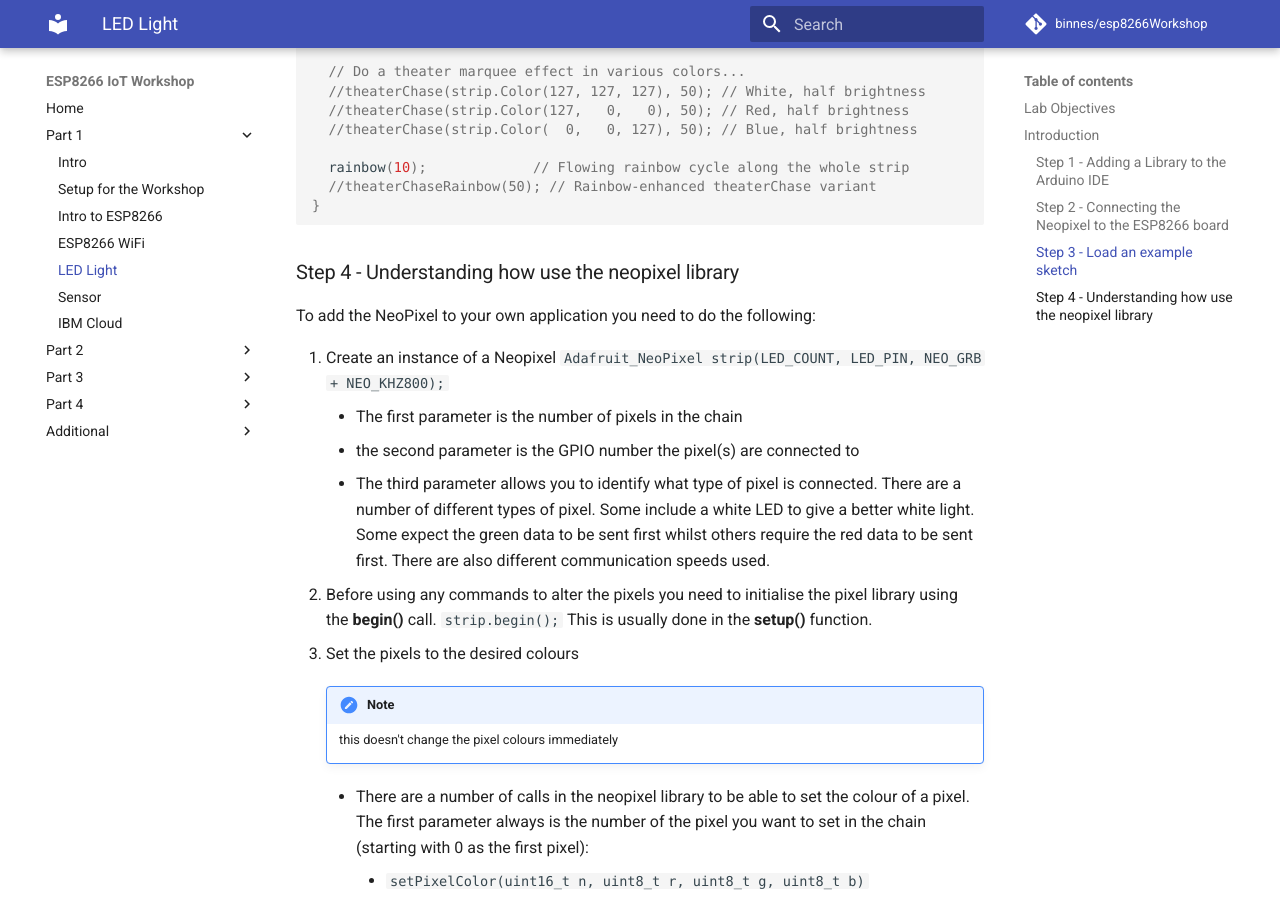
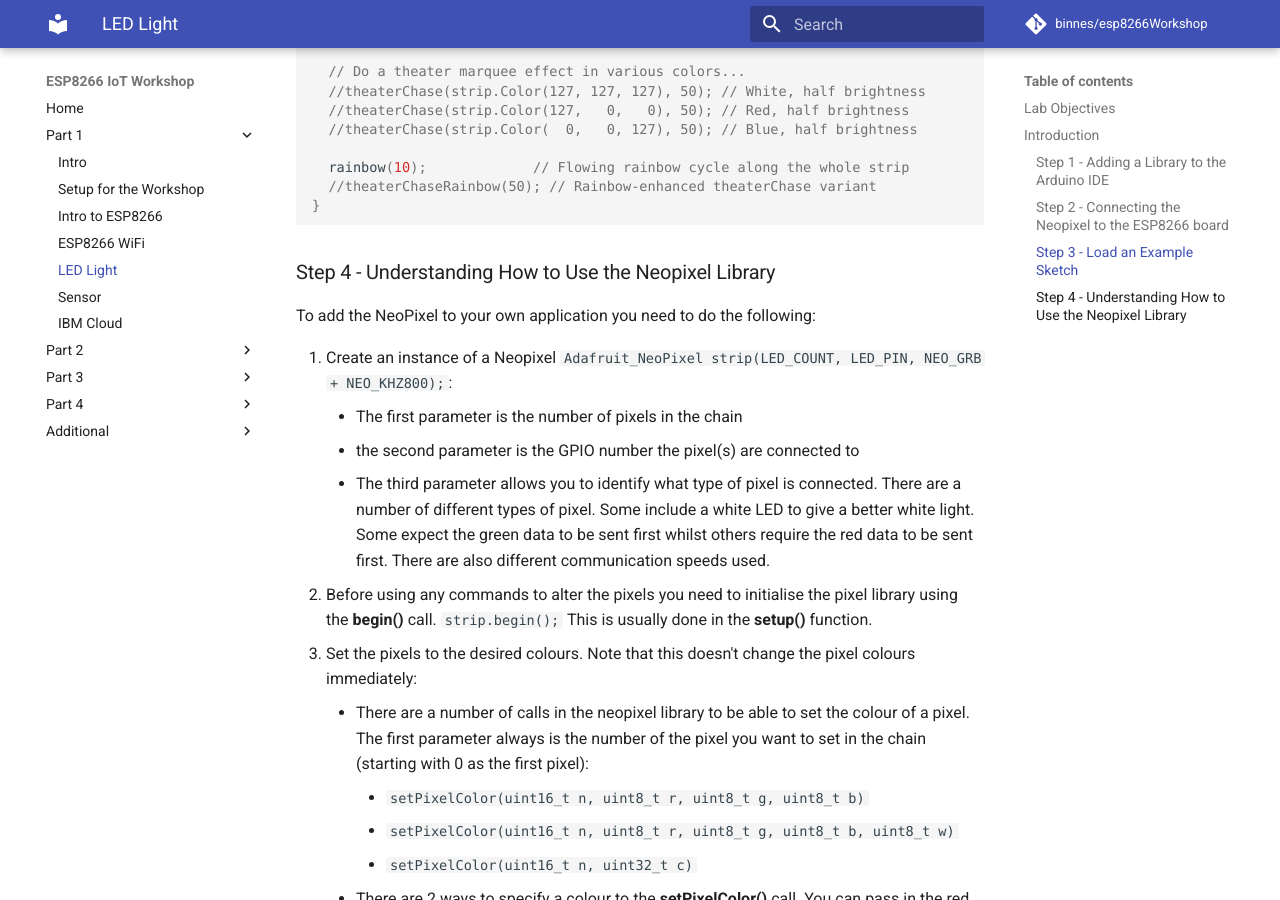
Before and after one commit to mdragone1/ESP32-IoT-Workshop, an MkDocs documentation site: the page built from docs/part1/LED.md, in a window 1280 px wide and 900 px high, scrolled down 3364 px. Built offline with MkDocs 1.6.1 and Material for MkDocs 9.7.7, drawn with Linux system fonts in a browser that asks for light colours; comment, search, counter and statistics services are not loaded; some of the changed text lies outside the part shown.

Commit message:
Improved formatting of Part 1

````diff
--- a/docs/part1/LED.md
+++ b/docs/part1/LED.md
@@ -2,7 +2,7 @@
 
 ## Lab Objectives
 
-In this Lab you will connect the NeoPixel LED and learn how to control it from the ESP8266.  You will learn:
+In this lab you will connect the NeoPixel LED and learn how to control it from the ESP8266.  You will learn:
 
 - The electrical connections of the LED and how to connect to the ESP8266
 - The library used to control the neopixel
@@ -11,19 +11,19 @@ In this Lab you will connect the NeoPixel LED and learn how to control it from t
 
 ## Introduction
 
-During the last practical we used the ESPWiFi library that was installed as part of the plugin but now we want to control a neopixel RGB LED that we will connect to the ESP8266.  One of the advantages of using Arduino is that there are many libraries available, so most common hardware will usually have an Arduino library available, so you won't need to implement the low-level control protocol for a device.
+During the last practical we used the ESPWiFi library that was installed as part of the plugin but now we want to control a neopixel RGB LED that we will connect to the ESP8266. One of the advantages of using Arduino is that there are many libraries available, so most common hardware will usually have an Arduino library available, so you won't need to implement the low-level control protocol for a device.
 
-You need to be careful to ensure that any library you choose supports the hardware you are running on.  Initially the Arduino platform was created around AVR microprocessors and many libraries were written to directly interact with AVR processors, so are incompatible when targeting a different processor.  Looking at the Arduino ESP8266 documentation there is a [list of libraries](http://arduino-esp8266.readthedocs.io/en/latest/libraries.html#other-libraries-not-included-with-the-ide) known to work with ESP8266.
+You need to be careful to ensure that any library you choose supports the hardware you are running on. Initially the Arduino platform was created around AVR microprocessors and many libraries were written to directly interact with AVR processors, so are incompatible when targeting a different processor. Looking at the Arduino ESP8266 documentation there is a [list of libraries](http://arduino-esp8266.readthedocs.io/en/latest/libraries.html#other-libraries-not-included-with-the-ide) known to work with ESP8266.
 
 ### Step 1 - Adding a Library to the Arduino IDE
 
-Looking at the list, there is a compatible NeoPixel library available for the neopixel.  To install a library into the Arduino IDE you can use the Library Manager.  From the menu select *Sketch* -> *Include Library* -> *Manage Libraries...* to bring up the Library Manager.  In the search box enter NeoPixel to find libraries matching the search.  You can see there are a number of libraries available, but you want to find the **Adafruit NeoPixel by Adafruit**, then select the entry and click install to install the library. Once the library in installed click **close** to close the Library Manager.
+Looking at the list, there is a compatible NeoPixel library available for the neopixel. To install a library into the Arduino IDE you can use the Library Manager. From the menu select *Sketch* -> *Include Library* -> *Manage Libraries...* to bring up the Library Manager. In the search box enter NeoPixel to find libraries matching the search. You can see there are a number of libraries available, but you want to find the **Adafruit NeoPixel by Adafruit**, then select the entry and click install to install the library. Once the library in installed click **close** to close the Library Manager.
 
 ### Step 2 - Connecting the Neopixel to the ESP8266 board
 
-Now you need to connect the NeoPixel to the ESP8266.  Before you start making any connections please disconnect the device from your laptop/workstation so there is no power getting to the device.  You should never make any connection changes when the device is powered on.
+Now you need to connect the NeoPixel to the ESP8266. Before you start making any connections please disconnect the device from your laptop/workstation so there is no power getting to the device. You should never make any connection changes when the device is powered on.
 
-Before making the connections we need to identify the 4 connecting pins coming out of the LED.  If you examine the rim of the pixel cover you will see that one side is flattened (this should be the opposite side from the shortest pin) - this pin next to the flattened side is the **Data Out** pin.  We will not be using this pin, as we only have a single pixel.  You can chain pixels together connecting the **Data Out** pin to the **Data In** pin of the next pixel in the chain.
+Before making the connections we need to identify the 4 connecting pins coming out of the LED. If you examine the rim of the pixel cover you will see that one side is flattened (this should be the opposite side from the shortest pin) - this pin next to the flattened side is the **Data Out** pin. We will not be using this pin, as we only have a single pixel. You can chain pixels together connecting the **Data Out** pin to the **Data In** pin of the next pixel in the chain.
 
 The shortest pin on the Pixel is the **Data In**
 The longest pin on the Pixel is **Ground**
@@ -36,15 +36,15 @@ So, with the shortest pin on the left and the flat side on the right the pinout
 - Gnd (longest pin)
 - Data Out (no connection)
 
-You need to connect the Data In, +'ve voltage and ground to the ESP8266 board as shown in the diagram.  Take care to ensure that the connections are as shown, as connecting the wrong pins can damage the ESP8266 board and/or the LED:
+You need to connect the Data In, +'ve voltage and ground to the ESP8266 board as shown in the diagram. Take care to ensure that the connections are as shown, as connecting the wrong pins can damage the ESP8266 board and/or the LED:
 
 ![ModeMCU LED Wiring](../images/NodeMCU_LED_Wiring.jpg){style="width: 50%" .center}
 
-### Step 3 - Load an example sketch
+### Step 3 - Load an Example Sketch
 
-Once you have the connections made you can connect the board to your laptop.  Load the example sketch **strandtest** *File* -> *Examples* -> *AdaFruit Neopixel* -> *strandtest*.  You need to make a couple of changes to the example sketch:
+Once you have the connections made you can connect the board to your laptop. Load the example sketch **strandtest** *File* -> *Examples* -> *AdaFruit Neopixel* -> *strandtest*. You need to make a couple of changes to the example sketch:
 
-1. Change the LED_PIN number to 5.  D1 on the NodeMCU board maps to GPIO5 on the ESP8266 processor - see the [pinout](https://circuits4you.com/2017/12/31/nodemcu-pinout/)
+1. Change the LED_PIN number to 5. D1 on the NodeMCU board maps to GPIO5 on the ESP8266 processor - see the [pinout](https://circuits4you.com/2017/12/31/nodemcu-pinout/)
 2. Set the number of pixels to 1 in the LED_COUNT definition
 3. In the loop function comment out the 4 lines starting with **theaterChase** as these cause rapid flashing when only a single LED is connected, which is not pleasant to look at
 
@@ -74,7 +74,7 @@ Adafruit_NeoPixel strip(LED_COUNT, LED_PIN, NEO_GRB + NEO_KHZ800);
 // Argument 3 = Pixel type flags, add together as needed:
 //   NEO_KHZ800  800 KHz bitstream (most NeoPixel products w/WS2812 LEDs)
 //   NEO_KHZ400  400 KHz (classic 'v1' (not v2) FLORA pixels, WS2811 drivers)
-//   NEO_GRB     Pixels are wired for GRB bitstream (most NeoPixel products)
+//   NEO_GRB    Pixels are wired for GRB bitstream (most NeoPixel products)
 //   NEO_RGB     Pixels are wired for RGB bitstream (v1 FLORA pixels, not v2)
 //   NEO_RGBW    Pixels are wired for RGBW bitstream (NeoPixel RGBW products)
 
@@ -113,28 +113,24 @@ void loop() {
 }
 ```
 
-### Step 4 -  Understanding how use the neopixel library
+### Step 4 -  Understanding How to Use the Neopixel Library
 
 To add the NeoPixel to your own application you need to do the following:
 
-1. Create an instance of a Neopixel `Adafruit_NeoPixel strip(LED_COUNT, LED_PIN, NEO_GRB + NEO_KHZ800);`
+1. Create an instance of a Neopixel `Adafruit_NeoPixel strip(LED_COUNT, LED_PIN, NEO_GRB + NEO_KHZ800);`:
     - The first parameter is the number of pixels in the chain
     - the second parameter is the GPIO number the pixel(s) are connected to
-    - The third parameter allows you to identify what type of pixel is connected.  There are a number of different types of pixel.  Some include a white LED to give a better white light.  Some expect the green data to be sent first whilst others require the red data to be sent first.  There are also different communication speeds used.
-2. Before using any commands to alter the pixels you need to initialise the pixel library using the **begin()** call.  `strip.begin();`  This is usually done in the **setup()** function.
-3. Set the pixels to the desired colours
-
-    !!!note
-        this doesn't change the pixel colours immediately
-
-    - There are a number of calls in the neopixel library to be able to set the colour of a pixel.  The first parameter always is the number of the pixel you want to set in the chain (starting with 0 as the first pixel):
+    - The third parameter allows you to identify what type of pixel is connected. There are a number of different types of pixel. Some include a white LED to give a better white light. Some expect the green data to be sent first whilst others require the red data to be sent first. There are also different communication speeds used.
+2. Before using any commands to alter the pixels you need to initialise the pixel library using the **begin()** call.  `strip.begin();` This is usually done in the **setup()** function.
+3. Set the pixels to the desired colours. Note that this doesn't change the pixel colours immediately:
+    - There are a number of calls in the neopixel library to be able to set the colour of a pixel. The first parameter always is the number of the pixel you want to set in the chain (starting with 0 as the first pixel):
         - `setPixelColor(uint16_t n, uint8_t r, uint8_t g, uint8_t b)`
         - `setPixelColor(uint16_t n, uint8_t r, uint8_t g, uint8_t b, uint8_t w)`
         - `setPixelColor(uint16_t n, uint32_t c)`
-    - There are 2 ways to specify a colour to the **setPixelColor()** call.  You can pass in the red, green, blue and optionally white values (0 - 255) for each of the LEDs within the pixel or use the **Color()** function to create a single 32bit integer value representing a colour.  This can be useful for passing to and returning from other function calls, as shown in the example sketch:
+    - There are 2 ways to specify a colour to the **setPixelColor()** call. You can pass in the red, green, blue and optionally white values (0 - 255) for each of the LEDs within the pixel or use the **Color()** function to create a single 32bit integer value representing a colour. This can be useful for passing to and returning from other function calls, as shown in the example sketch:
         - `Color(uint8_t r, uint8_t g, uint8_t b)`
         - `Color(uint8_t r, uint8_t g, uint8_t b, uint8_t w)`
-4. Call the **show()** function to send the colour changes to the pixel(s) : `strip.show();`.  This is the function that actually updates the pixels based on the previous setPixelColor function calls.
+4. Call the **show()** function to send the colour changes to the pixel(s) : `strip.show();`. This is the function that actually updates the pixels based on the previous setPixelColor function calls.
 
 For any library installed with the Arduino Library Manager you can get to the documentation for the library using the **More info** link in the Library Manager:
 
````
Also changed, not shown: docs/part1/DHT.md (+13 -15 lines), docs/part1/FIRSTAPP.md (+13 -14 lines), docs/part1/PREREQ.md (+1 -1 lines), docs/part1/README.md (+1 -1 lines), docs/part1/WIFI.md (+15 -16 lines).
